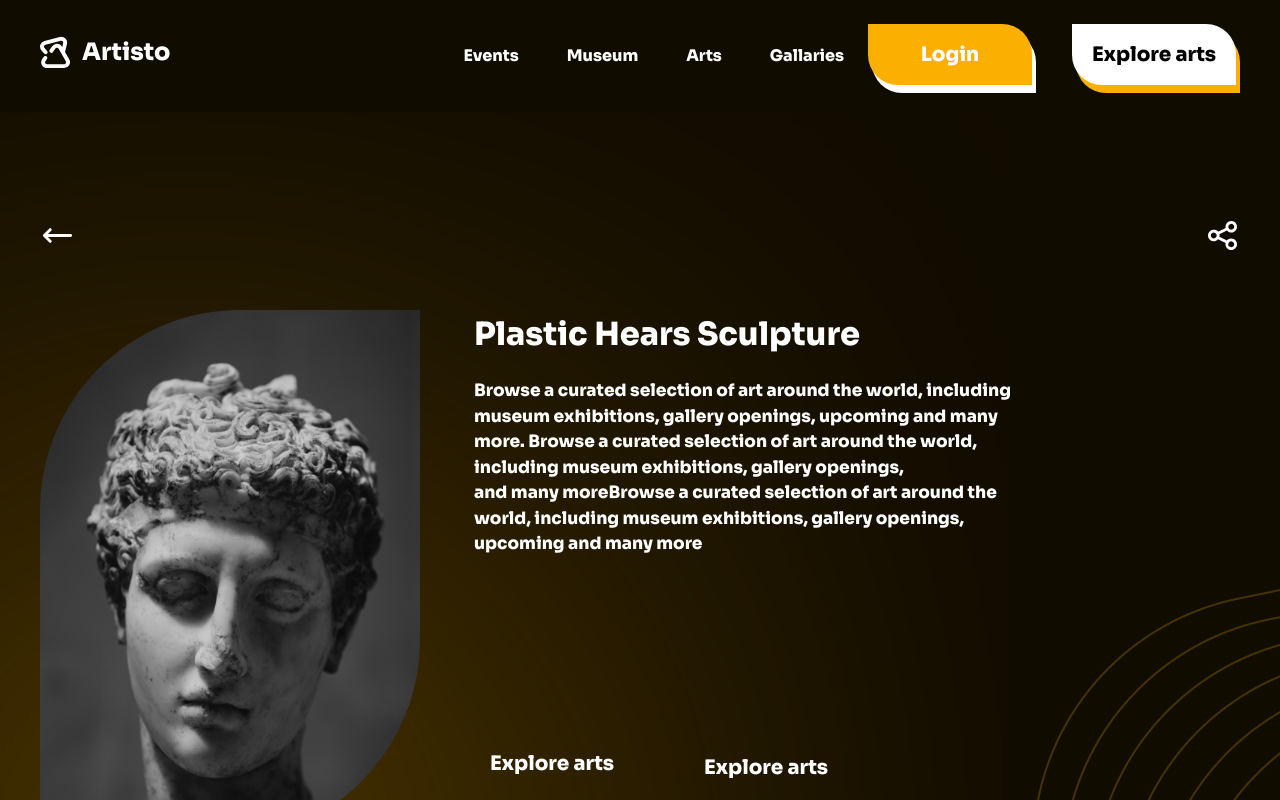
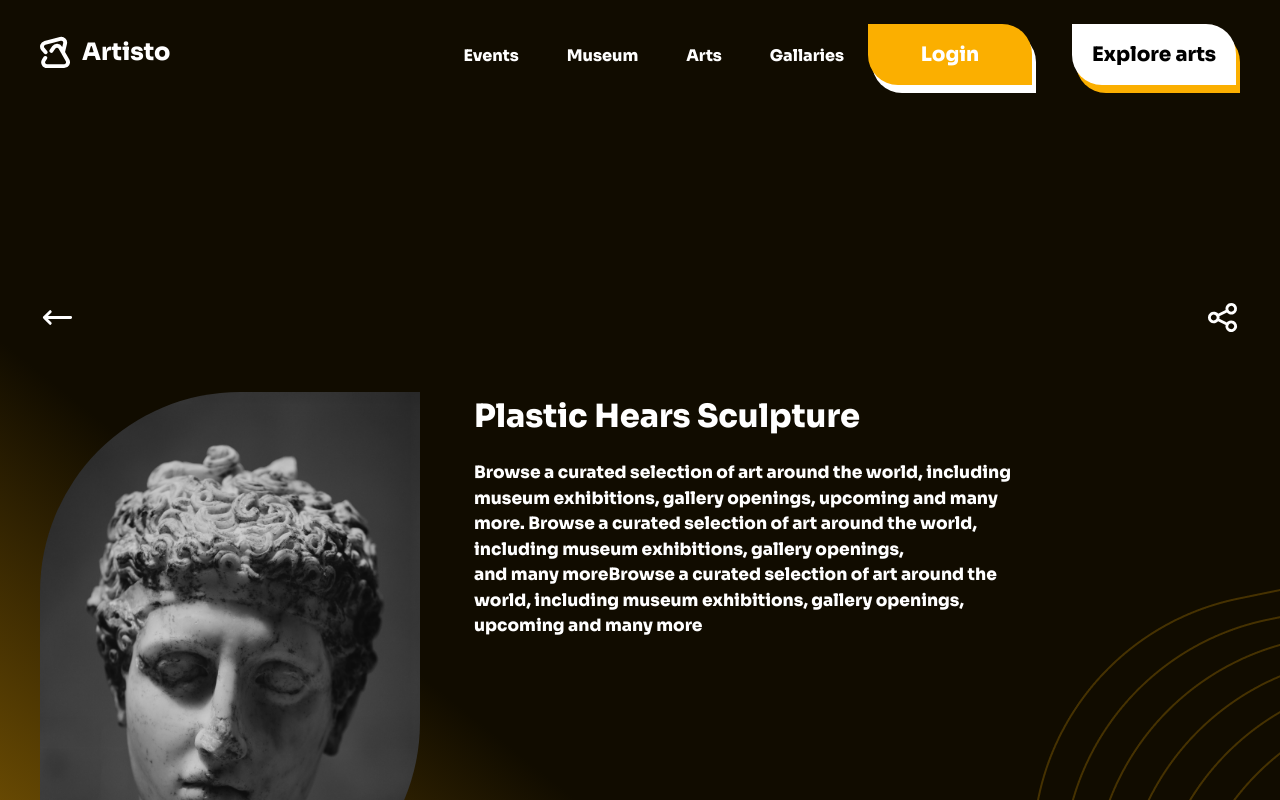
Before and after one commit to chibuzordaniel/aristo, a React (Create React App) app: page /Home in a window 1280 px wide. Shown: the top 800 px of the page. Built offline with nearby package versions, Linux system fonts and the light colour scheme; a web font is replaced by a local one.

Commit message:
update file

```diff
--- a/src/index.css
+++ b/src/index.css
@@ -106,6 +106,8 @@ code {
 }
 
 
-.hhhdhd{
-   background: linear-gradient(blue, red);
+.gradient{
+  background: rgba(17, 12, 0, 1);
+  background:linear-gradient(  to top right, rgb(144, 102, 4) ,rgba(17, 12, 0, 1) ,rgba(17, 12, 0, 1) ,rgba(17, 12, 0, 1));
+
 }
--- a/src/pages/Home.js
+++ b/src/pages/Home.js
@@ -9,22 +9,11 @@ import { Link } from 'react-router-dom'
 const Home = () => {
 
     return(
-        <div className=' bg-[#110C00] h-[100%] pb-[130px]'>
-            <svg width="1001" height="1018" viewBox="0 0 1001 945" fill="none" xmlns="http://www.w3.org/2000/svg">
-                <g filter="url(#filter0_f_18_25)">
-                <circle cx="187" cy="814" r="241" fill="#FBAF00"/>
-                </g>
-                <defs>
-                <filter id="filter0_f_18_25" x="-626.199" y="0.801147" width="1626.4" height="1626.4" filterUnits="userSpaceOnUse" color-interpolation-filters="sRGB">
-                <feFlood flood-opacity="0" result="BackgroundImageFix"/>
-                <feBlend mode="normal" in="SourceGraphic" in2="BackgroundImageFix" result="shape"/>
-                <feGaussianBlur stdDeviation="286.099" result="effect1_foregroundBlur_18_25"/>
-                </filter>
-                </defs>
-            </svg>
+        <div className=' gradient h-[100%] pb-[48px]'>
+
             <Aristonav/>
             <div className=' max-w-[1200px] mx-auto '>
-                <div className=' mt-[-800px]'>
+                <div className=' pt-[300px]'>
                 <div className=' flex justify-between'>
 
                     <div>
@@ -39,7 +28,7 @@ const Home = () => {
 
                 <div className=' flex gap-[54px] mt-[57px]'>
                     <div>
-                        <img className='card8' src={img1} alt="" />
+                        <img className='card8 ' src={img1} alt="" />
                     </div>
 
                     <div>
```
